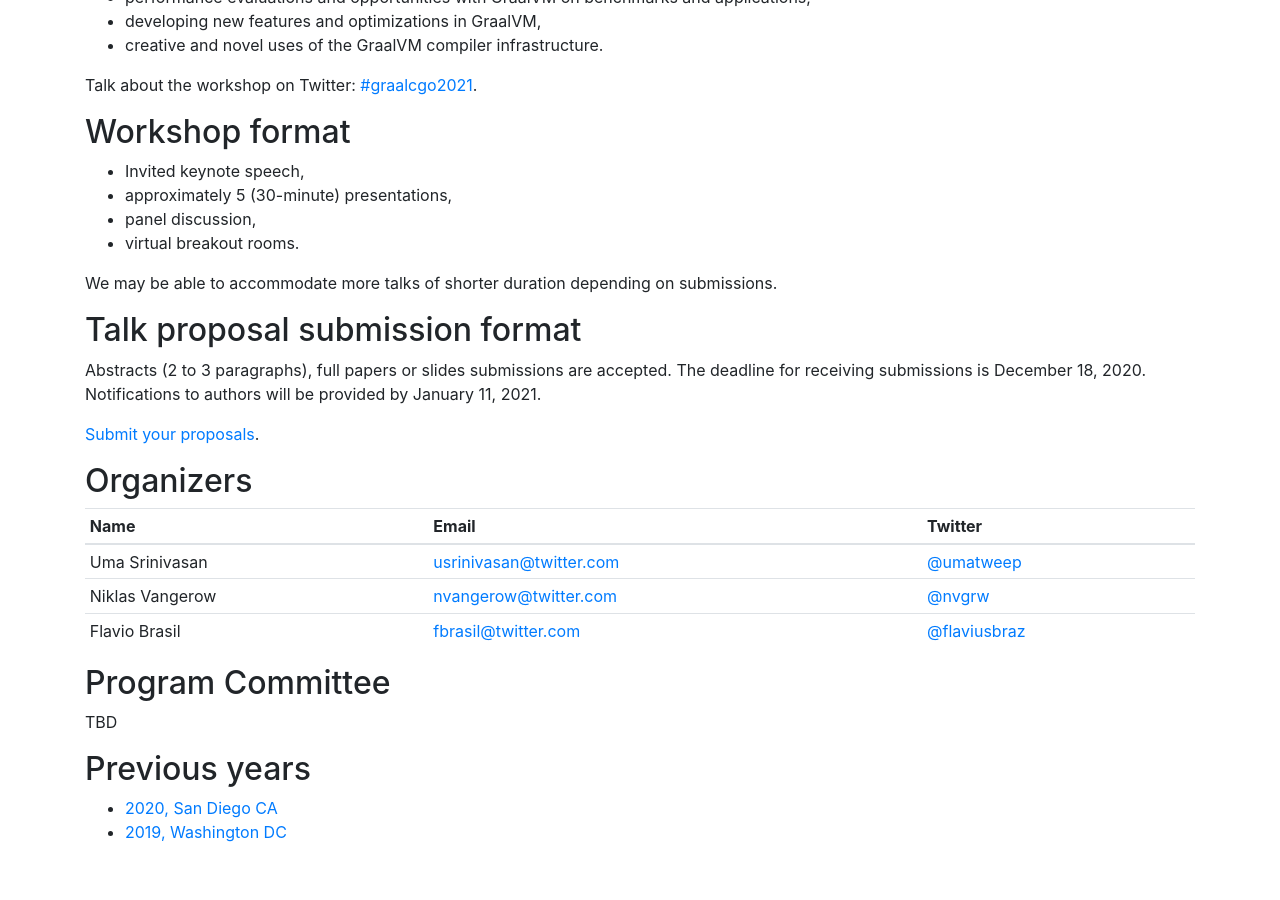
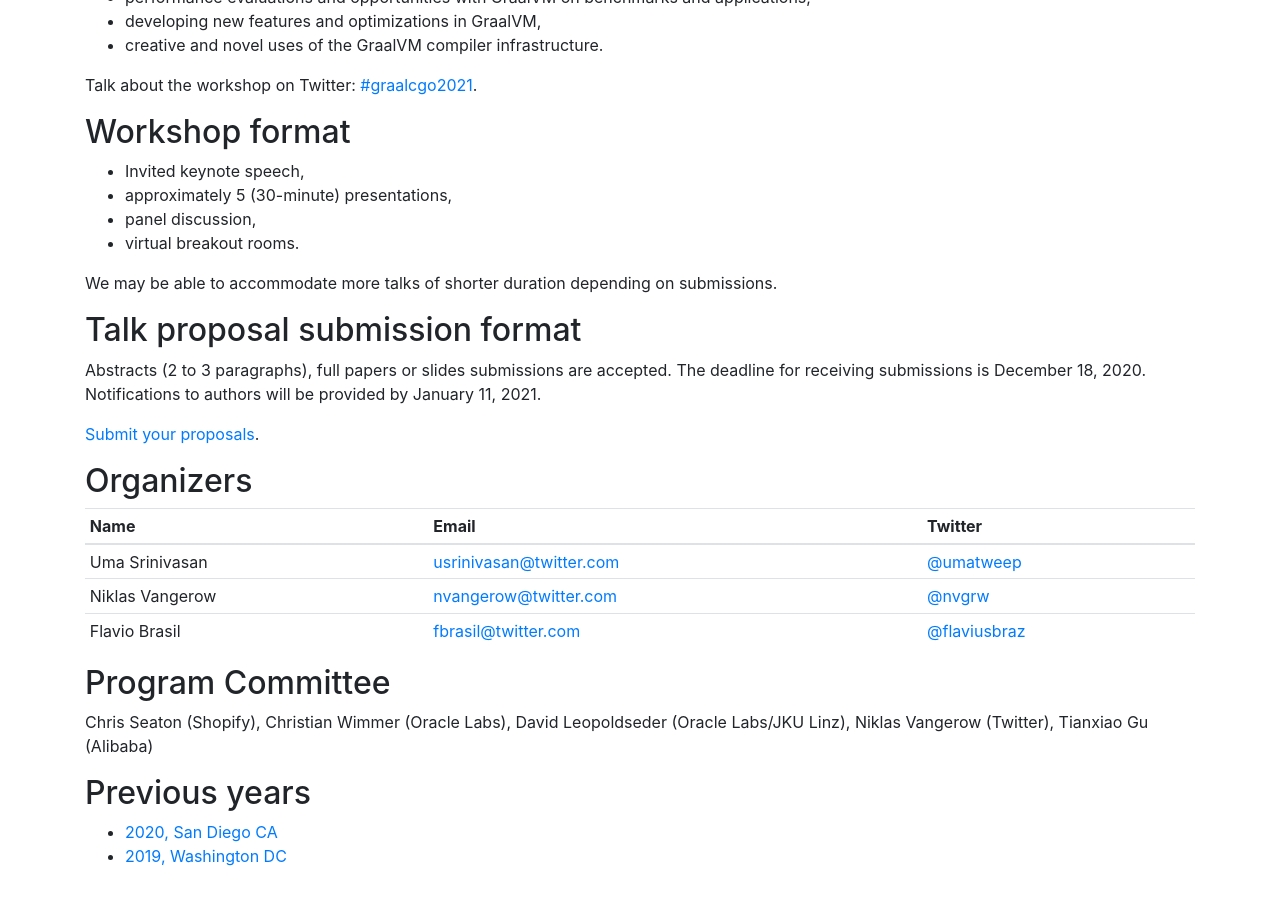
Before and after one commit to graalworkshop/graalworkshop.github.io, a Jekyll site: the page built from 2021/index.md, in a window 1280 px wide and 900 px high, scrolled down 661 px. Built offline with Jekyll 4.4.1, drawn with Linux system fonts in a browser that asks for light colours; before the commit the page ends 1537 px from its top, so only the background shows below that.

Commit message:
Add PC members

```diff
--- a/2021/index.md
+++ b/2021/index.md
@@ -45,7 +45,7 @@ Abstracts (2 to 3 paragraphs), full papers or slides submissions are accepted. T
 
 ## Program Committee
 
-TBD
+Chris Seaton (Shopify), Christian Wimmer (Oracle Labs), David Leopoldseder (Oracle Labs/JKU Linz), Niklas Vangerow (Twitter), Tianxiao Gu (Alibaba)
 
 ## Previous years
 
```
